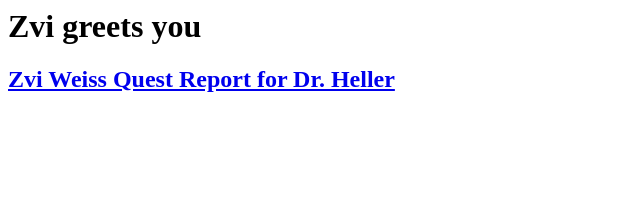
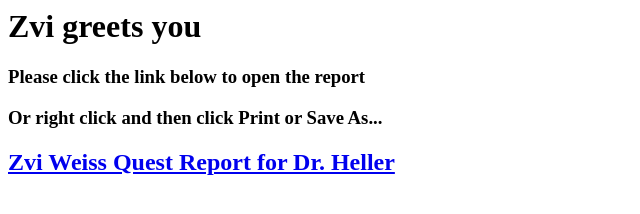
Before and after one commit to zvweiss/zvweiss.github.io, a plain HTML site: page index.html in a window 1280 px wide. Shown: the whole page, without its empty margins (0-640 px from the left). Drawn offline with Linux system fonts and the light colour scheme.

Commit message:
heller 2

```diff
--- a/index.html
+++ b/index.html
@@ -1,3 +1,6 @@
 <h1>Zvi greets you</h1>
 
+<h3>Please click the link below to open the report</h3>
+<h3>Or right click and then click Print or Save As...</h3>
+
 <h2><a href='zvi_weiss_labreport.pdf'>Zvi Weiss Quest Report for Dr. Heller</a></h2>
```
